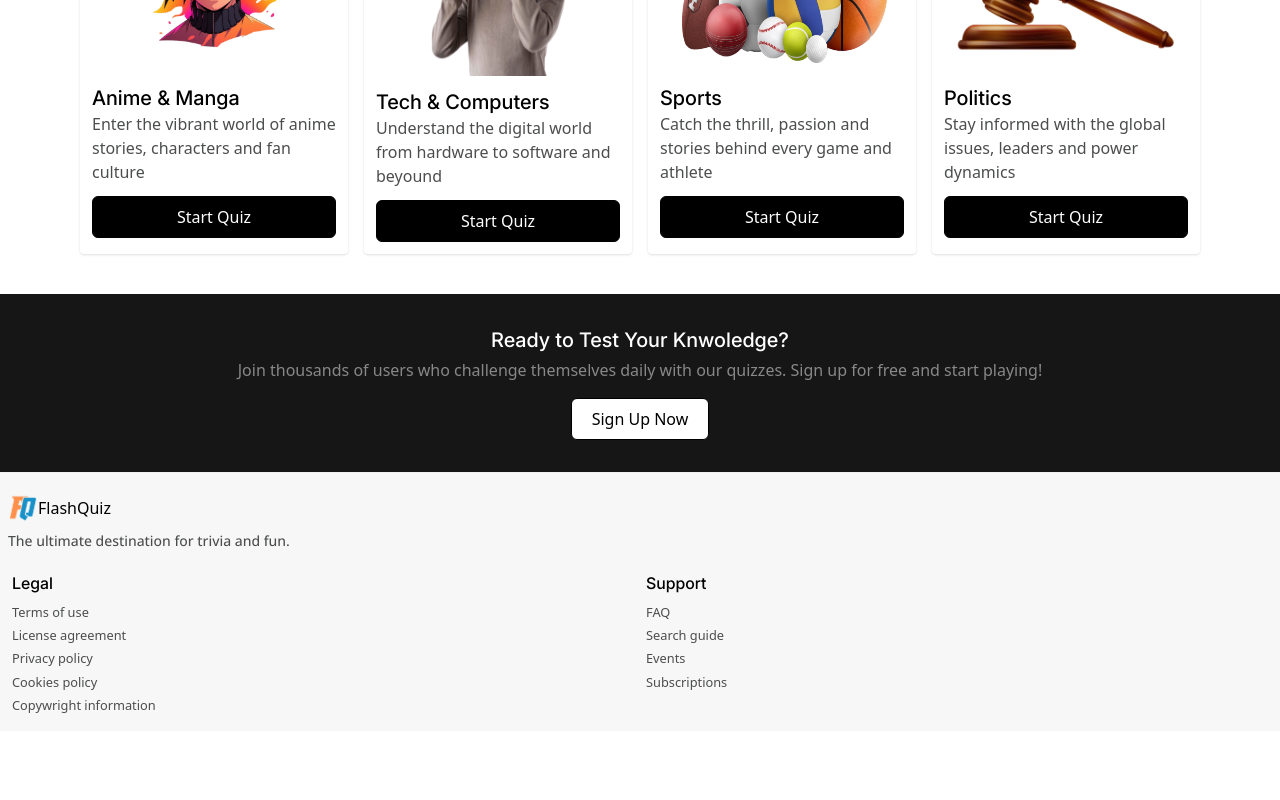
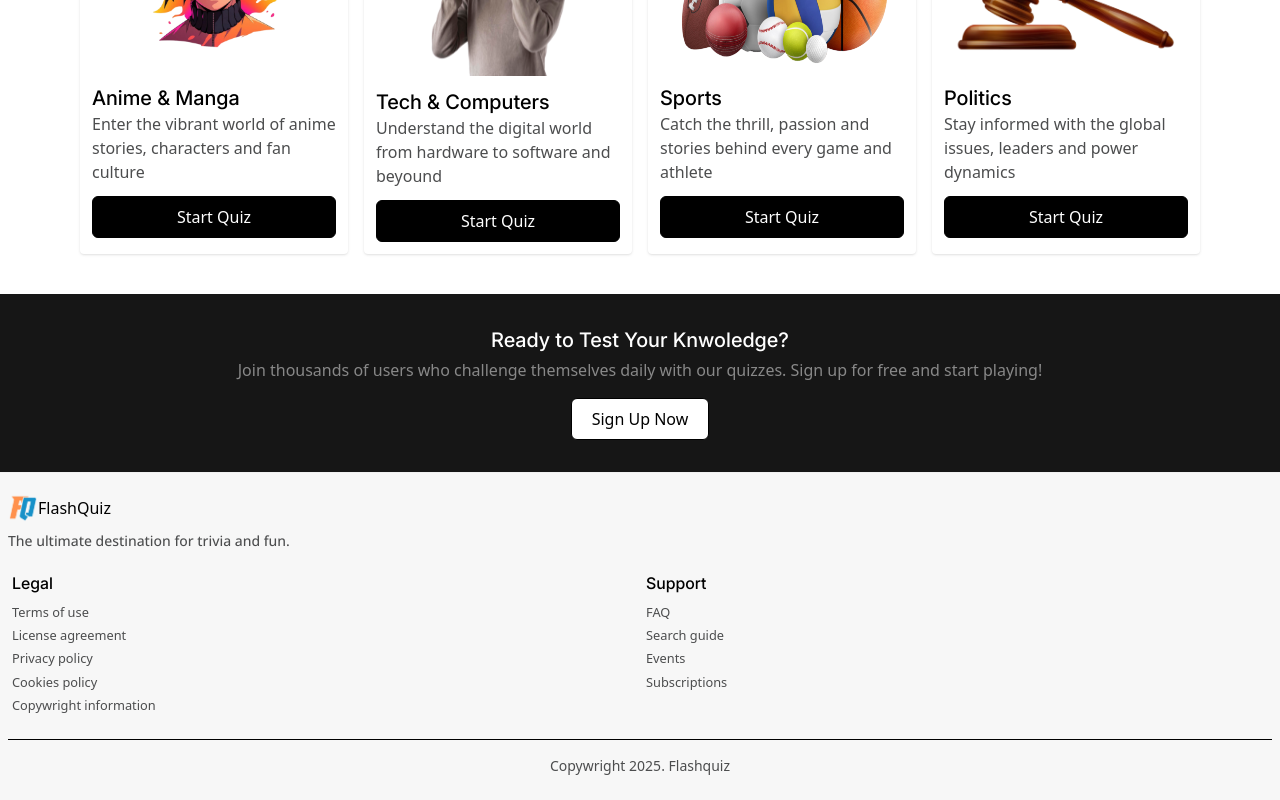
Before and after one commit to Habeebamoo/Flashquiz, a React (Vite) app in the folder client/: page / in a window 1280 px wide. Shown: the part 1186-1986 px from the top of the page. Before the commit the page ends 1917 px from the top, so only its background shows below. Built offline with nearby package versions, Linux system fonts and the light colour scheme; no server answers.

Commit message:
changed footer

```diff
--- a/client/src/components/Footer.tsx
+++ b/client/src/components/Footer.tsx
@@ -1,16 +1,7 @@
-import { useState } from "react";
 import logo from "../assets/logo.png"
-import { FaArrowUp } from "react-icons/fa";
 
 export default function Footer() {
-  const [email, setEmail] = useState<string>("")
-
-  const submitForm = () => {
-    fetch("https://getform.io/f/adrrejpa", {
-      method: "POST",
-      body: JSON.stringify(email)
-    })
-  }
+  const year =  new Date().getFullYear()
 
   return (
     <footer className="p-2 bg-accentXlight border-t-1 border-t-accentCold">
@@ -35,7 +26,10 @@ export default function Footer() {
           <small>Events</small>
           <small>Subscriptions</small>
         </div>
-
+      </div>
+      <div className="mt-4">
+        <hr color="rgb(76, 77, 78)" />
+        <p className="mt-4 mb-4 text-center text-secondary text-sm">Copywright {year}. Flashquiz</p>
       </div>
     </footer>
   )
```
